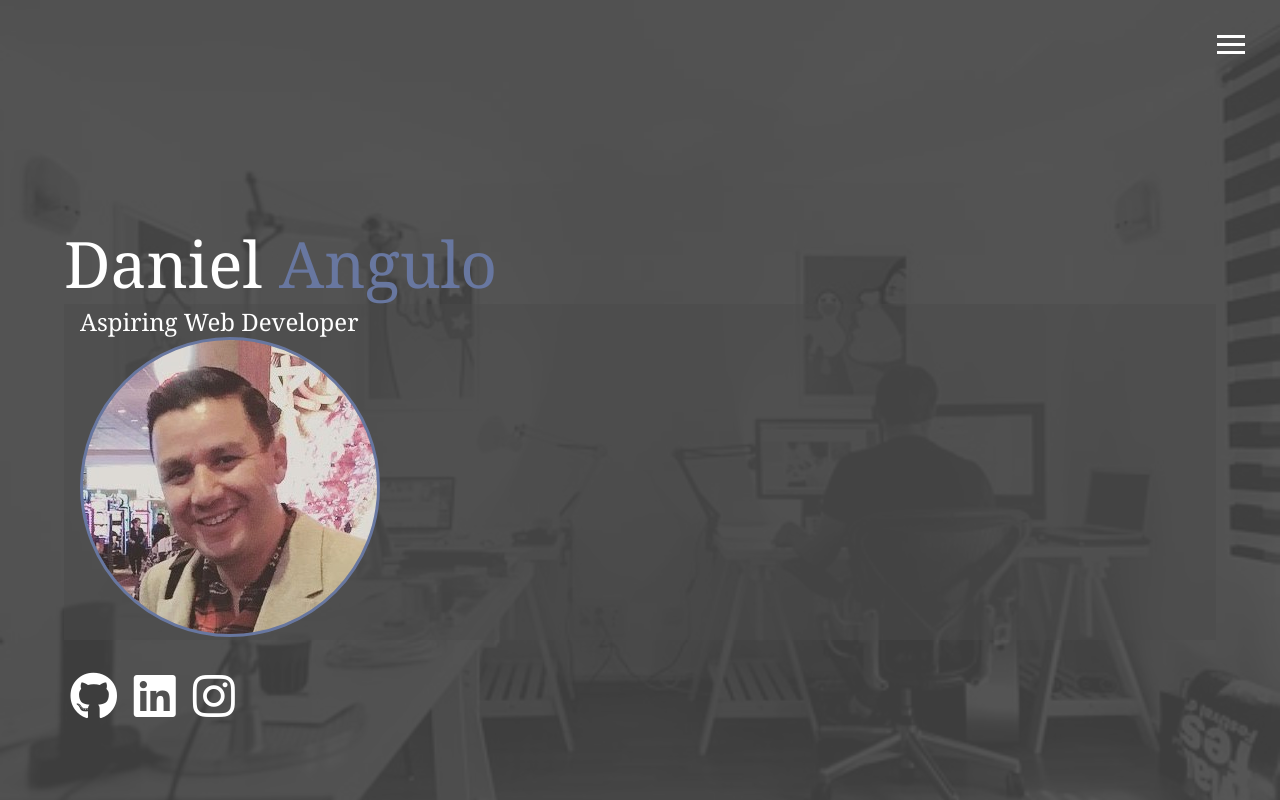
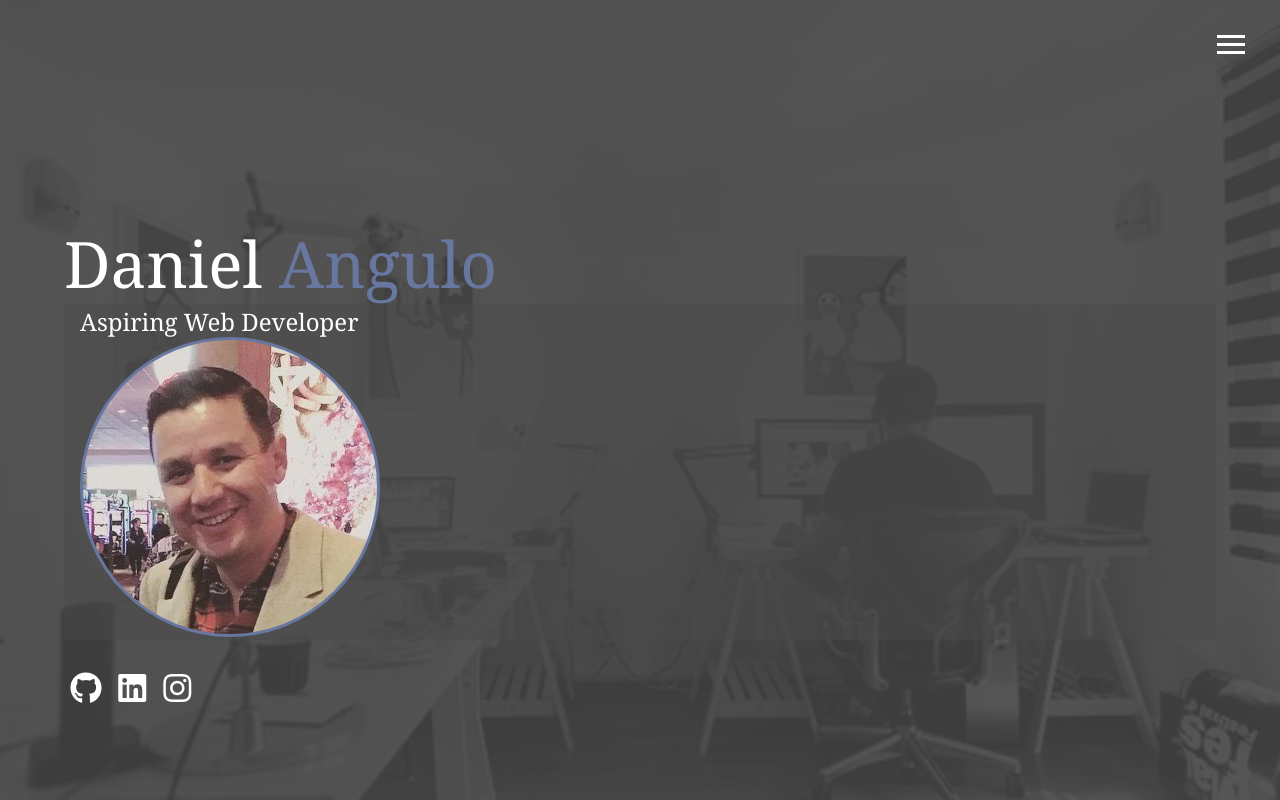
Before and after one commit to dangulo4/New-Portfolio, a website: page index.html in a window 1280 px wide. Drawn offline with nearby package versions, Linux system fonts and the light colour scheme.

Commit message:
Update index.html

```diff
--- a/index.html
+++ b/index.html
@@ -58,13 +58,13 @@
         </h2>
         <div class="icons">
             <a href="#!">
-                <i class="fab fa-github fa-3x"></i>
+                <i class="fab fa-github fa-2x"></i>
             </a>
             <a href="#!">
-                <i class="fab fa-linkedin fa-3x"></i>
+                <i class="fab fa-linkedin fa-2x"></i>
             </a>
             <a href="#!">
-                <i class="fab fa-instagram fa-3x"></i>
+                <i class="fab fa-instagram fa-2x"></i>
             </a>
         </div>
     </main>
```
